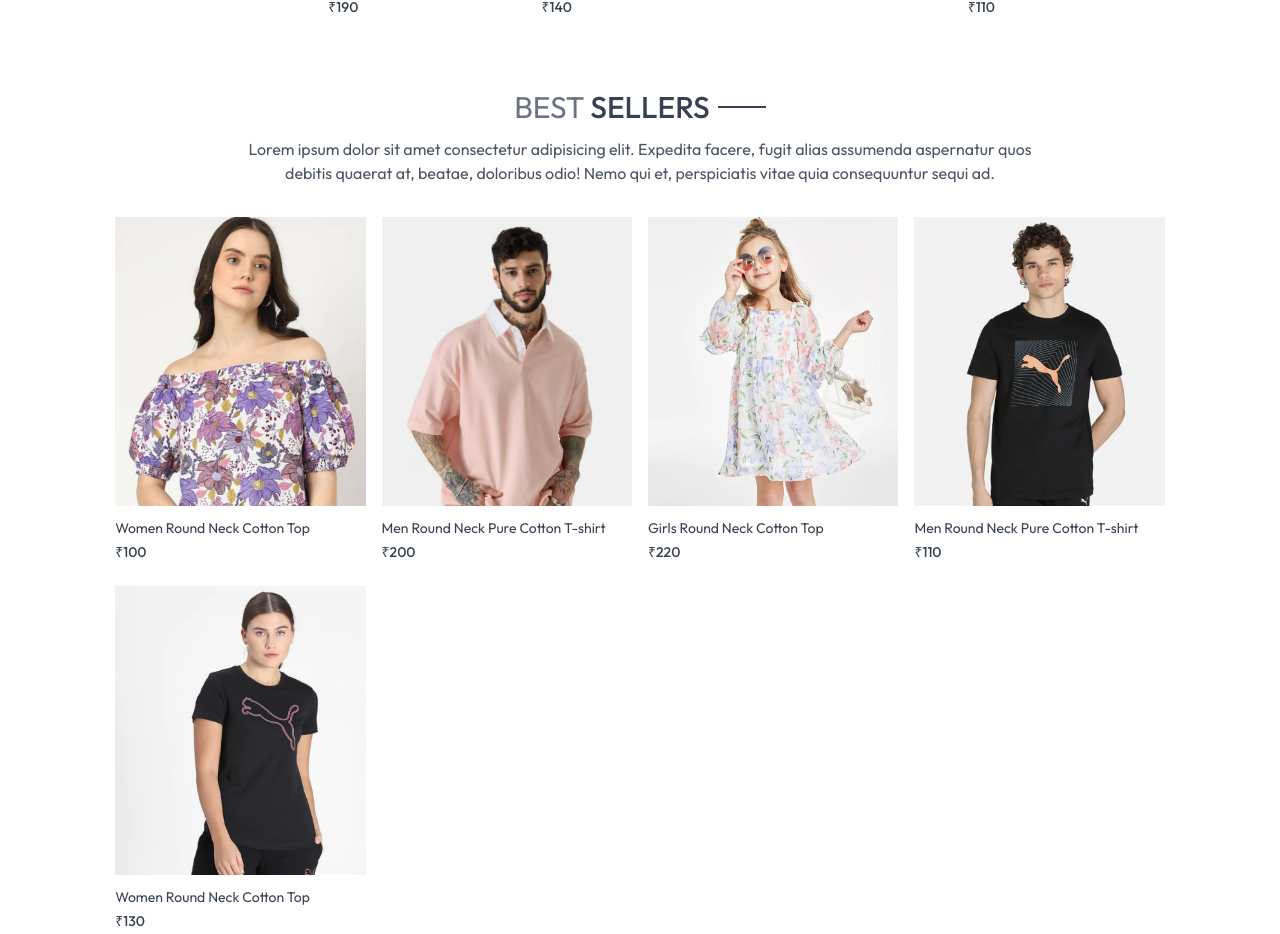
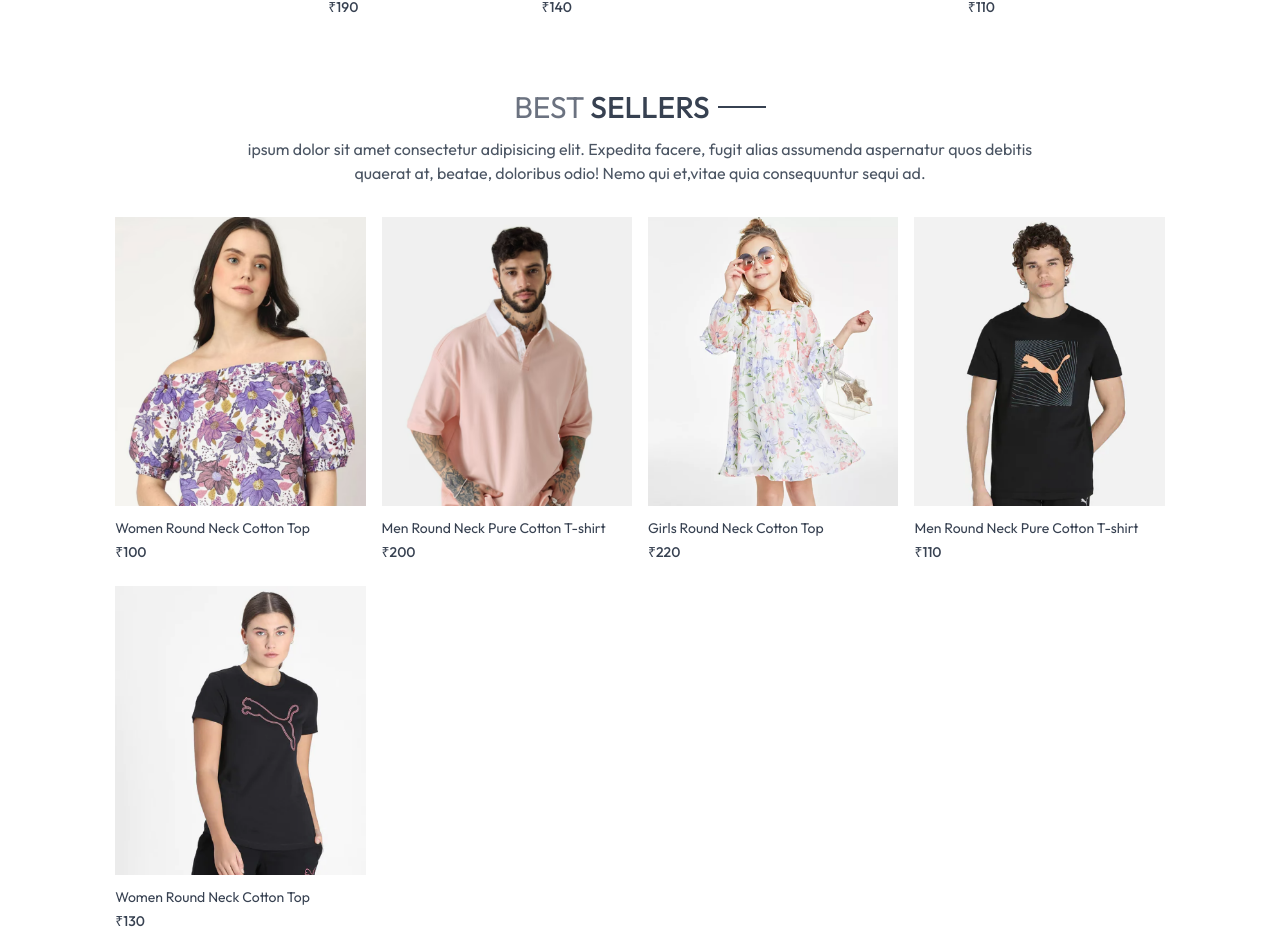
Before and after one commit to stefinsuniverse/E-Commerce, a React (Vite) app in the folder frontend/: page / in a window 1280 px wide. Shown: the part 1340-2274 px from the top of the page. Built offline with nearby package versions, Linux system fonts and the light colour scheme.

Commit message:
BestSeller Update

```diff
--- a/frontend/src/components/BestSeller.jsx
+++ b/frontend/src/components/BestSeller.jsx
@@ -17,7 +17,7 @@ const BestSeller = () => {
             <div className='text-center py-8 text-3xl'>
                 <Title text1={'BEST'} text2={'SELLERS'} />
                 <p className='w-3/4 m-auto text-xs sm:text-base text-gray-600'>
-                    Lorem ipsum dolor sit amet consectetur adipisicing elit. Expedita facere, fugit alias assumenda aspernatur quos debitis quaerat at, beatae, doloribus odio! Nemo qui et, perspiciatis vitae quia consequuntur sequi ad.
+                    ipsum dolor sit amet consectetur adipisicing elit. Expedita facere, fugit alias assumenda aspernatur quos debitis quaerat at, beatae, doloribus odio! Nemo qui et,vitae quia consequuntur sequi ad.
                 </p>
             </div>
             <div className='grid grid-cols sm:grid-cols-3 md:grid-cols-4 lg:grid-cols gap-4 gap-y-6'>
```
